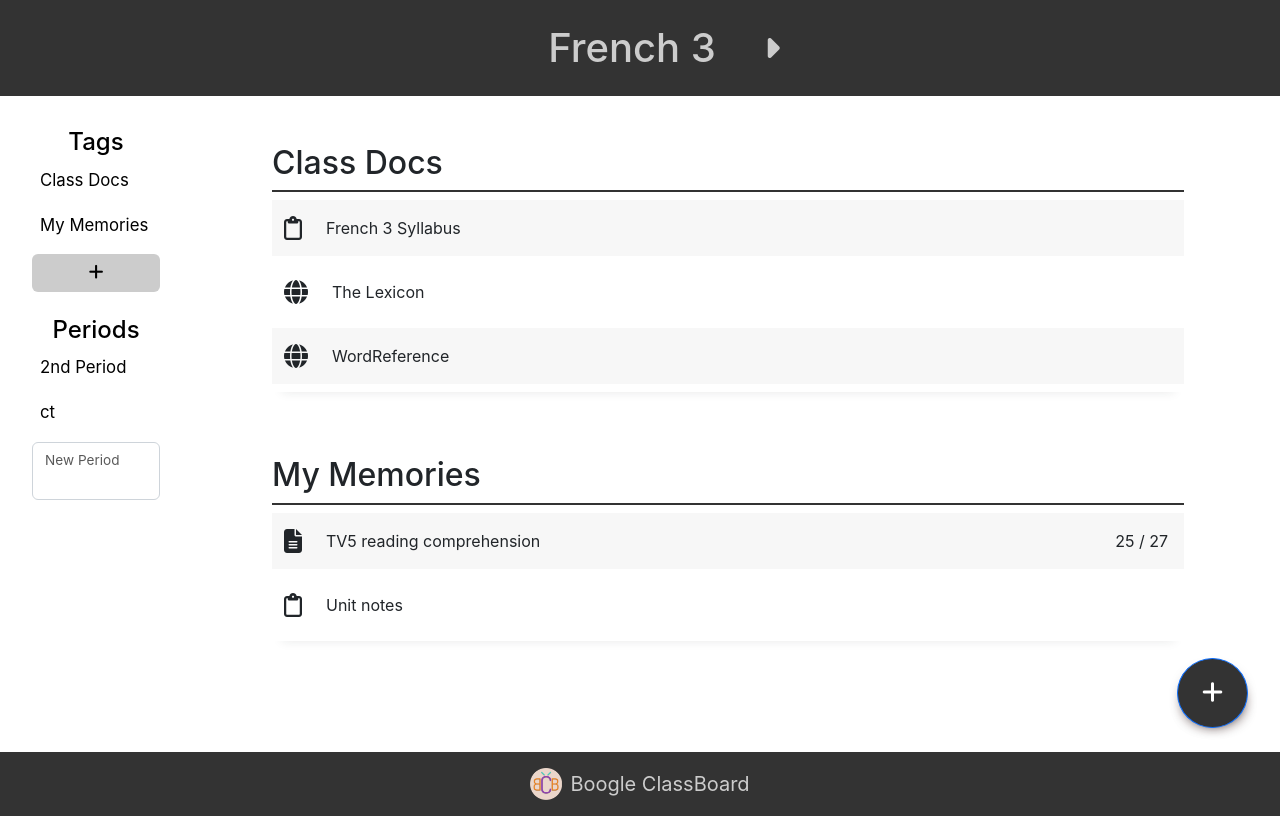
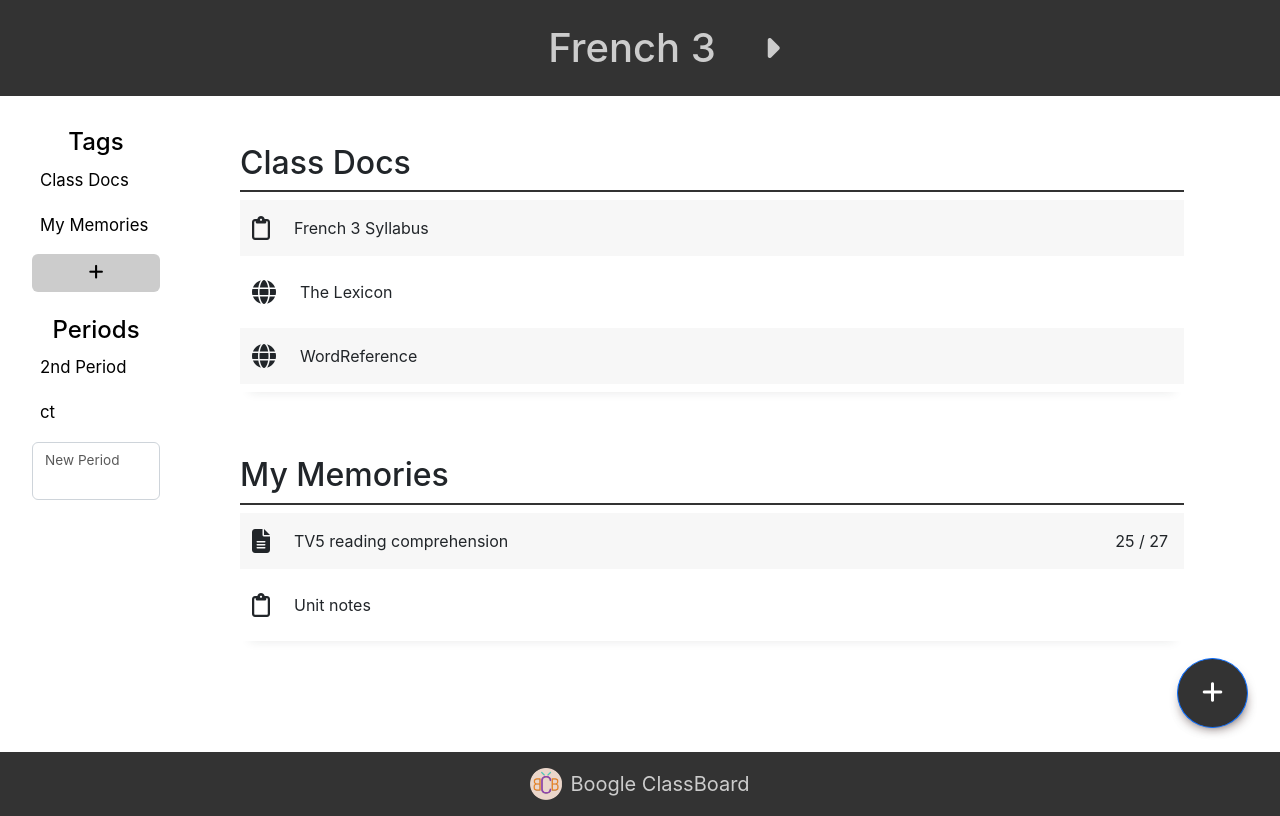
Before and after one commit to renkomba/boogle, a React (Create React App) app: page /CourseSite in a window 1280 px wide. Built offline with nearby package versions, Linux system fonts and the light colour scheme.

Commit message:
reduced left margin of assignment section

```diff
--- a/src/components/CourseContent/CourseContent.module.css
+++ b/src/components/CourseContent/CourseContent.module.css
@@ -22,7 +22,7 @@
 .buttons_and_assignments {
     grid-area: assignments;
     max-height: calc(100vh - 8rem);
-    margin: 0 1em 0 2em;
+    margin: 0 1em 0 0;
     overflow: auto;
 }
 
```
